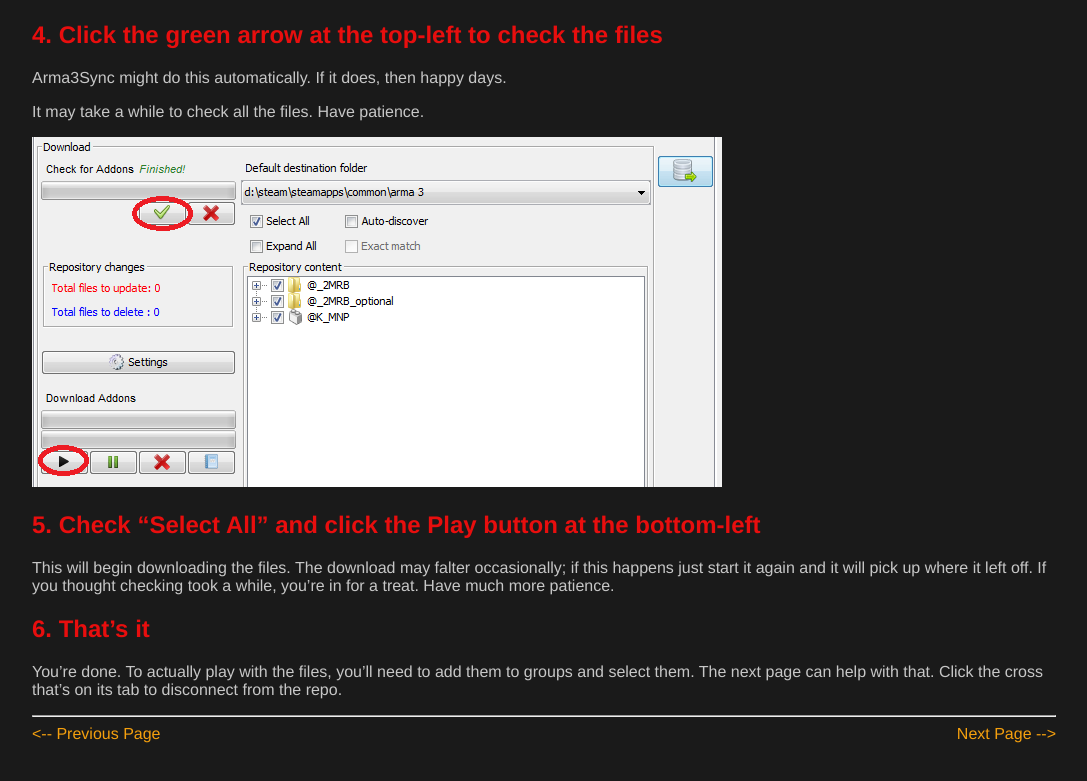
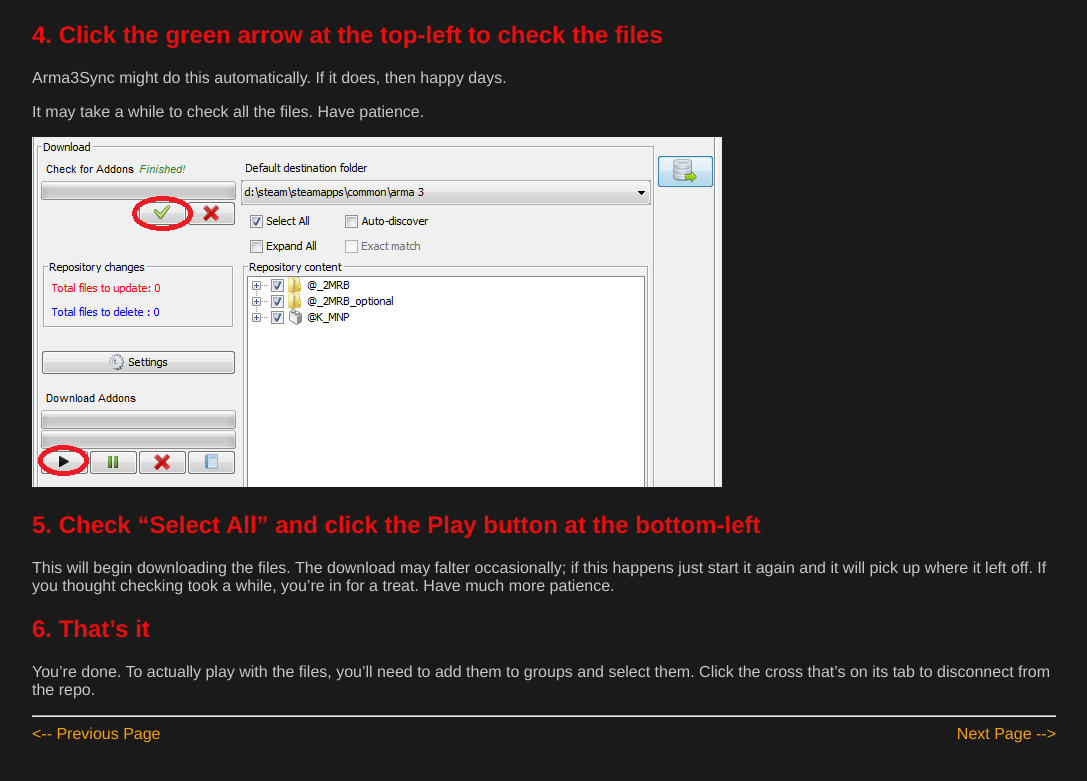
Before and after one commit to ProfCupcake/ProfCupcake.github.io, a plain HTML site: page 2mrb/Arma3Sync/connecting.html in a window 1280 px wide. Shown: the part 1175-1956 px from the top of the page, without its empty margins (96-1183 px from the left). Drawn offline with Linux system fonts and the light colour scheme.

Commit message:
Removed false promise

```diff
--- a/2mrb/Arma3Sync/connecting.html
+++ b/2mrb/Arma3Sync/connecting.html
@@ -31,7 +31,7 @@
 <h2 class="red">5. Check “Select All” and click the Play button at the bottom-left</h2>
 <p>This will begin downloading the files. The download may falter occasionally; if this happens just start it again and it will pick up where it left off. If you thought checking took a while, you’re in for a treat. Have much more patience. </p>
 <h2 class="red">6. That’s it</h2>
-<p>You’re done. To actually play with the files, you’ll need to add them to groups and select them. The next page can help with that. Click the cross that’s on its tab to disconnect from the repo.</p>
+<p>You’re done. To actually play with the files, you’ll need to add them to groups and select them. Click the cross that’s on its tab to disconnect from the repo.</p>
 </article>
 
 <hr/>
```
